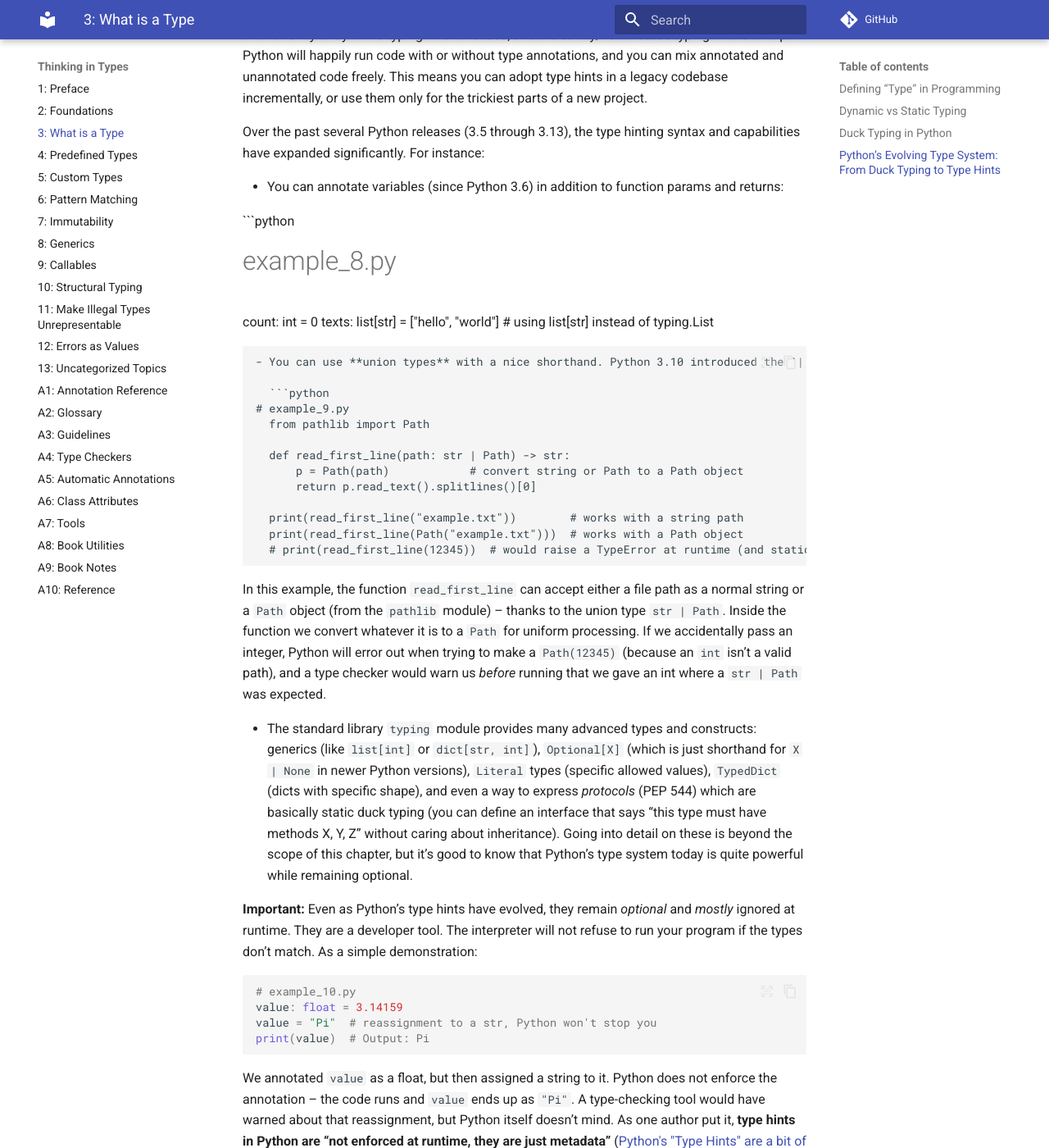
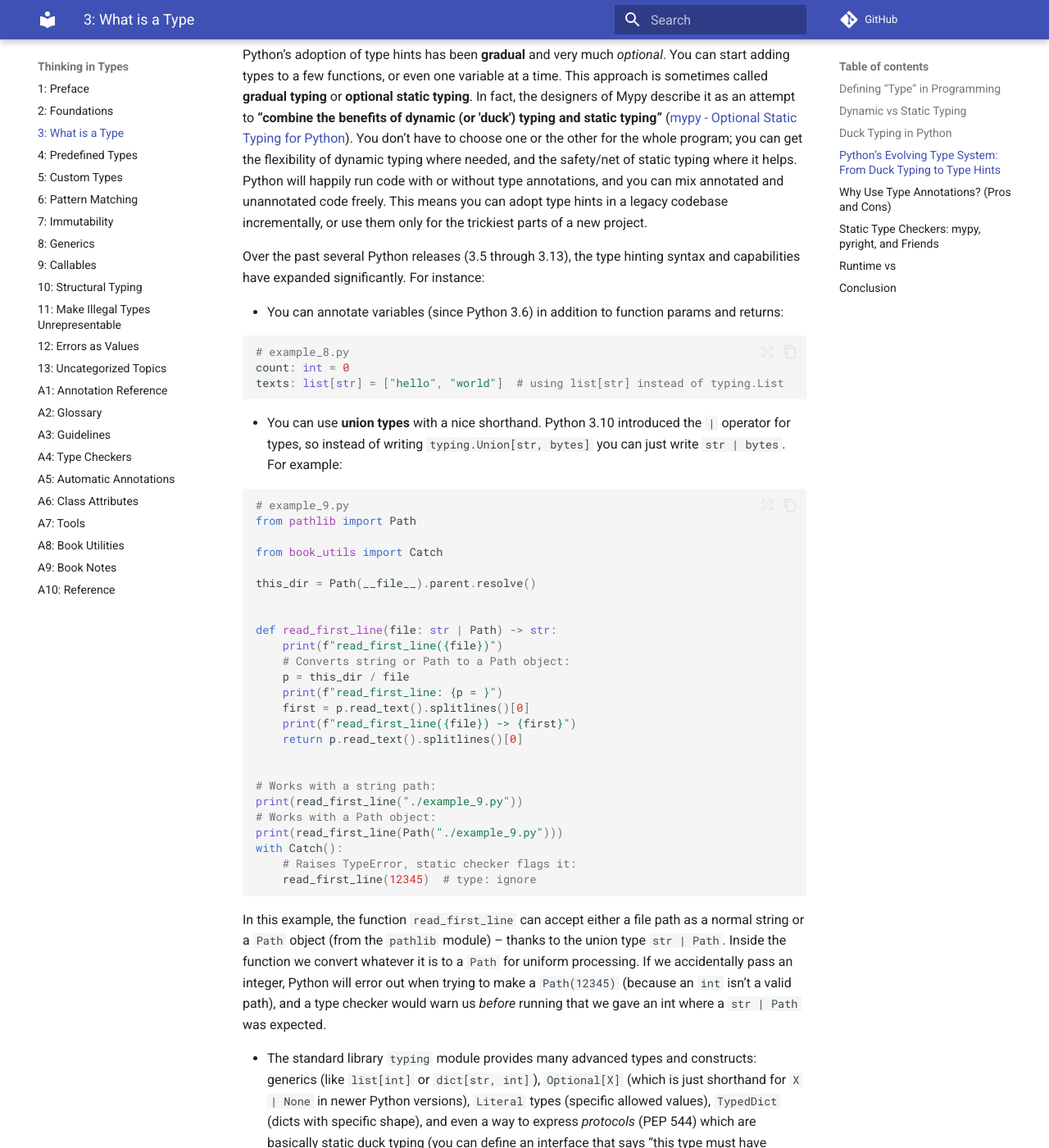
Before and after one commit to ThinkingInTypes/ThinkingInTypes.github.io, an MkDocs documentation site: the page built from Chapters/03_What_is_a_Type.md, in a window 1280 px wide and 1400 px high, scrolled down 6384 px. Shown: the whole window at 82% size. Built offline with MkDocs 1.6.1 and Material for MkDocs 9.7.7, drawn with Linux system fonts in a browser that asks for light colours; comment, search, counter and statistics services are not loaded; some of the changed text lies outside the part shown.

Commit message:
Update 03_What_is_a_Type.md

````diff
--- a/Chapters/03_What_is_a_Type.md
+++ b/Chapters/03_What_is_a_Type.md
@@ -44,9 +44,9 @@
 
 ```python
 # example_2.py
-  x = 10        # x is now an int
-  x = "hello"   # now x is a str (Python allowed us to reassign a different type)
-  print(x)      # Output: hello
+x = 10        # x is now an int
+x = "hello"   # now x is a str (Python allowed us to reassign a different type)
+print(x)      # Output: hello
 ```
 
 Python will infer the type of `x` from whatever value it’s holding at the moment.
@@ -61,9 +61,12 @@
 
 ```python
 # example_3.py
+from book_utils import Catch
+
 x = 10
-# If we try to use x as a string, we'll get a runtime error
-result = x + "world"  # TypeError: unsupported operand type(s) for +: 'int' and 'str'
+with Catch():
+    # Can't add a str to an int:
+    result = x + "world"  # type: ignore
 ```
 
 In the snippet above, `x` is an integer, and we attempted to “add” a string `"world"` to it.
@@ -140,10 +143,12 @@
 
 ```python
 # example_5.py
+from example_4 import quacks
+
 try:
     quacks(42)
 except AttributeError as e:
-    print("Oops:", e)
+    print(f"Oops: {e = }")
 ```
 
 This would catch the error and print something like `Oops: 'int' object has no attribute 'quack'`.
@@ -192,13 +197,16 @@
 
 ```python
 # example_7.py
+from book_utils import Catch
+
+
 def add(a: int, b: int) -> int:
     return a + b
 
-result = add(10, 5)
-print(result)         # 15
 
-result = add(10, "5")  # This will run, but likely cause a TypeError at runtime
+print(add(10, 5))
+with Catch():
+    add(10, "5")  # type: ignore
 ```
 
 The second call `add(10, "5")` is clearly a mistake: we intended both arguments to be integers.
@@ -220,29 +228,40 @@
 
 - You can annotate variables (since Python 3.6) in addition to function params and returns:
 
-  ```python
-
+```python
 # example_8.py
-
-  count: int = 0
-  texts: list[str] = ["hello", "world"]  # using list[str] instead of typing.List
-
+count: int = 0
+texts: list[str] = ["hello", "world"]  # using list[str] instead of typing.List
 ```
 
 - You can use **union types** with a nice shorthand. Python 3.10 introduced the `|` operator for types, so instead of writing `typing.Union[str, bytes]` you can just write `str | bytes`. For example:
 
-  ```python
+```python
 # example_9.py
-  from pathlib import Path
+from pathlib import Path
 
-  def read_first_line(path: str | Path) -> str:
-      p = Path(path)            # convert string or Path to a Path object
-      return p.read_text().splitlines()[0]
+from book_utils import Catch
 
-  print(read_first_line("example.txt"))        # works with a string path
-  print(read_first_line(Path("example.txt")))  # works with a Path object
-  # print(read_first_line(12345))  # would raise a TypeError at runtime (and static checker would flag it)
+this_dir = Path(__file__).parent.resolve()
 
+
+def read_first_line(file: str | Path) -> str:
+    print(f"read_first_line({file})")
+    # Converts string or Path to a Path object:
+    p = this_dir / file
+    print(f"read_first_line: {p = }")
+    first = p.read_text().splitlines()[0]
+    print(f"read_first_line({file}) -> {first}")
+    return p.read_text().splitlines()[0]
+
+
+# Works with a string path:
+print(read_first_line("./example_9.py"))
+# Works with a Path object:
+print(read_first_line(Path("./example_9.py")))
+with Catch():
+    # Raises TypeError, static checker flags it:
+    read_first_line(12345)  # type: ignore
 ```
 
 In this example, the function `read_first_line` can accept either a file path as a normal string or a `Path` object (from the `pathlib` module) – thanks to the union type `str | Path`.
@@ -321,11 +340,17 @@
 
 ```python
 # example_11.py
+from book_utils import Catch
+
+
 def add(a: int, b: int) -> int:
     return a + b
 
-result1 = add(10, 5)
-result2 = add(10, "5")  # oops, second argument is str
+
+print(add(10, 5))
+with Catch():
+    # Second arg is not an int:
+    add(10, "5")  # type: ignore
 ```
 
 If we run **mypy** on this file, we might get an output like:
````
